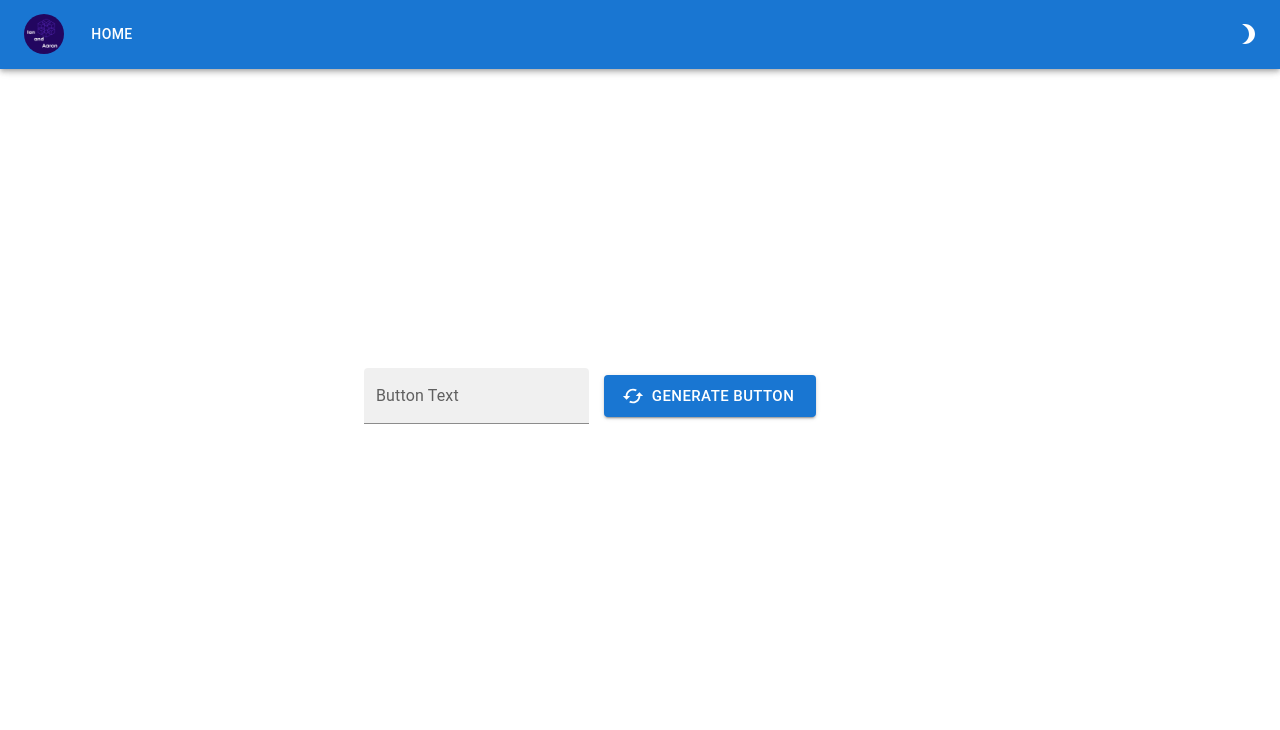
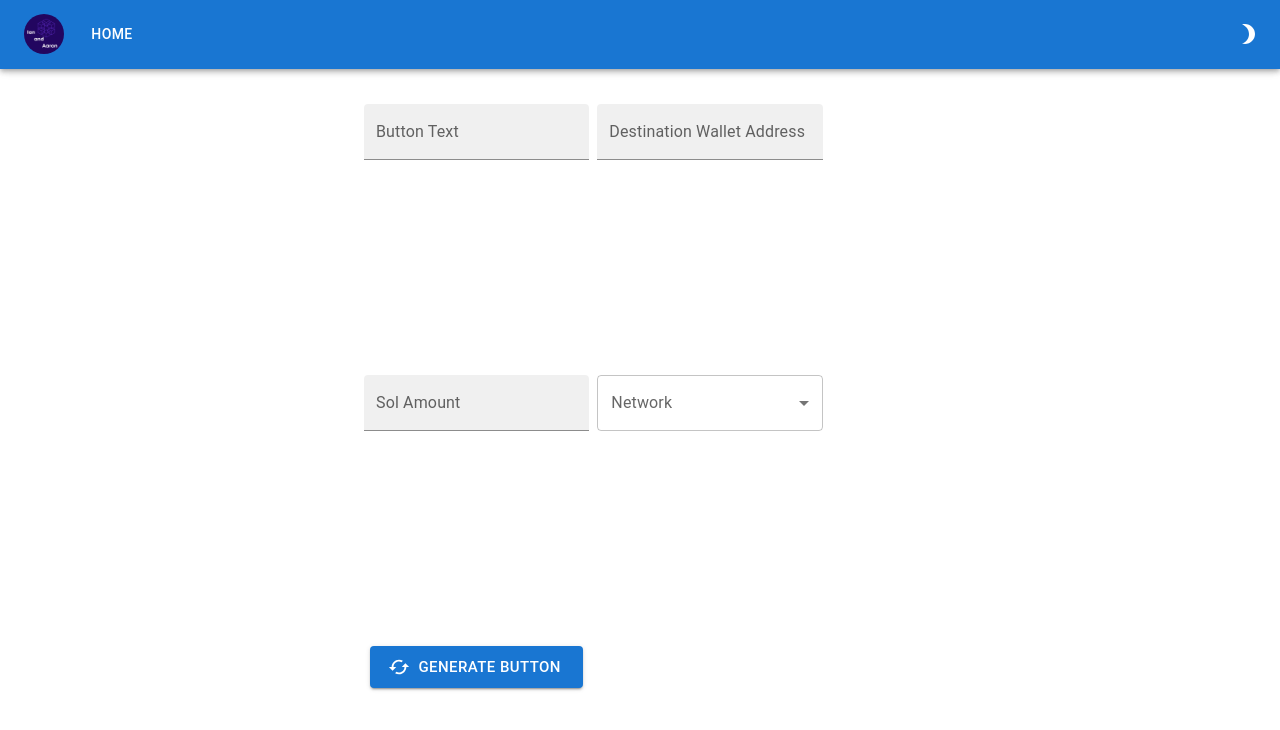
Before and after one commit to IanandAaron/buymealambo.xyz, a React (Create React App) app: page /#/ in a window 1280 px wide. Shown: the top 730 px of the page. Built offline with nearby package versions, Linux system fonts and the light colour scheme.

Commit message:
adding extra inputs

```diff
--- a/src/components/GenerateButton.js
+++ b/src/components/GenerateButton.js
@@ -1,17 +1,24 @@
-import React from 'react';
-import ReactDOMServer from 'react-dom/server'
-import {Button,Modal,Typography,Box,useTheme,useMediaQuery} from '@mui/material'
-import CachedIcon from '@mui/icons-material/Cached'
+import React from "react";
+import ReactDOMServer from "react-dom/server";
+import {
+  Button,
+  Modal,
+  Typography,
+  Box,
+  useTheme,
+  useMediaQuery,
+} from "@mui/material";
+import CachedIcon from "@mui/icons-material/Cached";
 import { CopyBlock, dracula } from "react-code-blocks";
 
 const style = {
-    position: 'absolute',
-    top: '50%',
-    left: '50%',
-    transform: 'translate(-50%, -50%)',
-    width: '50%',
-    bgcolor: 'background.paper',
-    border: '2px solid #000',
+  position: "absolute",
+  top: "50%",
+  left: "50%",
+  transform: "translate(-50%, -50%)",
+  width: "50%",
+  bgcolor: "background.paper",
+  border: "2px solid #000",
   boxShadow: 24,
   p: 4,
 };
@@ -20,16 +27,32 @@ function GenerateButton(props) {
   const [open, setOpen] = React.useState(false);
   const handleOpen = () => setOpen(true);
   const handleClose = () => setOpen(false);
-    const code = <script src="https://cdn.jsdelivr.net/gh/isurewould/phantom-wallet-button@main/main.js" buttontext={props.buttonText}></script>
+  const code = (
+    <script
+      src="https://cdn.jsdelivr.net/gh/IanandAaron/phantom-wallet-button@main/main.js"
+      id="solButton"
+      button-text={props.buttonText}
+      network={props.network}
+      destination-address={props.destinationAddress}
+      sol-amount={props.solAmount}
+    ></script>
+  );
 
   const theme = useTheme();
-    const isSmallScreen = useMediaQuery(theme.breakpoints.down('sm'));
+  const isSmallScreen = useMediaQuery(theme.breakpoints.down("sm"));
   const buttonProps = {
-        size: isSmallScreen ? "small" : "large"
+    size: isSmallScreen ? "small" : "large",
   };
   return (
     <div>
-        <Button {...buttonProps} variant="contained" startIcon={<CachedIcon />} onClick={handleOpen}>Generate Button</Button>
+      <Button
+        {...buttonProps}
+        variant="contained"
+        startIcon={<CachedIcon />}
+        onClick={handleOpen}
+      >
+        Generate Button
+      </Button>
       <Modal
         open={open}
         onClose={handleClose}
@@ -40,7 +63,7 @@ function GenerateButton(props) {
           <Typography id="modal-modal-title" variant="h6" component="h2">
             Javascript Snippet
           </Typography>
-            <div className='CodeBlock'>
+          <div className="CodeBlock">
             <CopyBlock
               text={ReactDOMServer.renderToStaticMarkup(code)}
               language={"javascript"}
--- a/src/components/Home.js
+++ b/src/components/Home.js
@@ -1,26 +1,59 @@
-import React from 'react';
-import { Container,Grid,TextField } from '@mui/material';
-import GenerateButton from './GenerateButton';
-
+import React from "react";
+import {
+  Container,
+  Grid,
+  TextField,
+  Select,
+  MenuItem,
+  InputLabel,
+  FormControl,
+} from "@mui/material";
+import GenerateButton from "./GenerateButton";
 
 class Home extends React.Component {
   constructor(props) {
     super(props);
     this.state = {
-            buttonText: ''
-        }
+      buttonText: "",
+      network: "",
+    };
   }
 
-    handleChange = (e) => this.setState({
-		buttonText: e.target.value
-	})
+  handleChange = (e) => {
+    this.setState({
+      buttonText: e.target.value,
+    });
+  };
+
+  handleDestinationChange = (e) => {
+    this.setState({
+      destinationAddress: e.target.value,
+    });
+  };
+
+  handleSolAmountChange = (e) => {
+    this.setState({
+      solAmount: e.target.value,
+    });
+  };
+
+  handleNetworkChange = (e) => {
+    this.setState({
+      network: e.target.value,
+    });
+  };
 
   render() {
     return (
       <div className="Home">
-                <div className="CreateButton" ref={el => (this.div = el)}>
+        <div className="CreateButton" ref={(el) => (this.div = el)}>
           <Container maxWidth="sm">
-                        <Grid container spacing={1} alignItems="center" style={{ minHeight: '100vh' }}>
+            <Grid
+              container
+              spacing={1}
+              alignItems="center"
+              style={{ minHeight: "100vh" }}
+            >
               <Grid item xs={5}>
                 <TextField
                   id="filled-basic"
@@ -30,13 +63,50 @@ class Home extends React.Component {
                 />
               </Grid>
               <Grid item xs={5}>
-                                <GenerateButton buttonText={this.state.buttonText}/>
+                <TextField
+                  id="filled-basic"
+                  label="Destination Wallet Address"
+                  variant="filled"
+                  onChange={this.handleDestinationChange}
+                />
+              </Grid>
+              <Grid item xs={5}>
+                <TextField
+                  id="filled-basic"
+                  label="Sol Amount"
+                  variant="filled"
+                  onChange={this.handleSolAmountChange}
+                />
+              </Grid>
+              <Grid item xs={5}>
+                <FormControl fullWidth>
+                  <InputLabel id="network-select-label">Network</InputLabel>
+                  <Select
+                    labelId="network-select-label"
+                    id="demo-simple-select"
+                    label="Network"
+                    value={this.state.network}
+                    onChange={this.handleNetworkChange}
+                  >
+                    <MenuItem value="testnet">testnet</MenuItem>
+                    <MenuItem value="devnet">devnet</MenuItem>
+                    <MenuItem value="mainnet-beta">mainnet-beta</MenuItem>
+                  </Select>
+                </FormControl>
+              </Grid>
+              <Grid item xs={5}>
+                <GenerateButton
+                  buttonText={this.state.buttonText}
+                  network={this.state.network}
+                  destinationAddress={this.state.destinationAddress}
+                  solAmount={this.state.solAmount}
+                />
               </Grid>
             </Grid>
           </Container>
         </div>
       </div>
-        )
+    );
   }
 }
 
```
Lines whose indentation alone changed are shown as unchanged.
